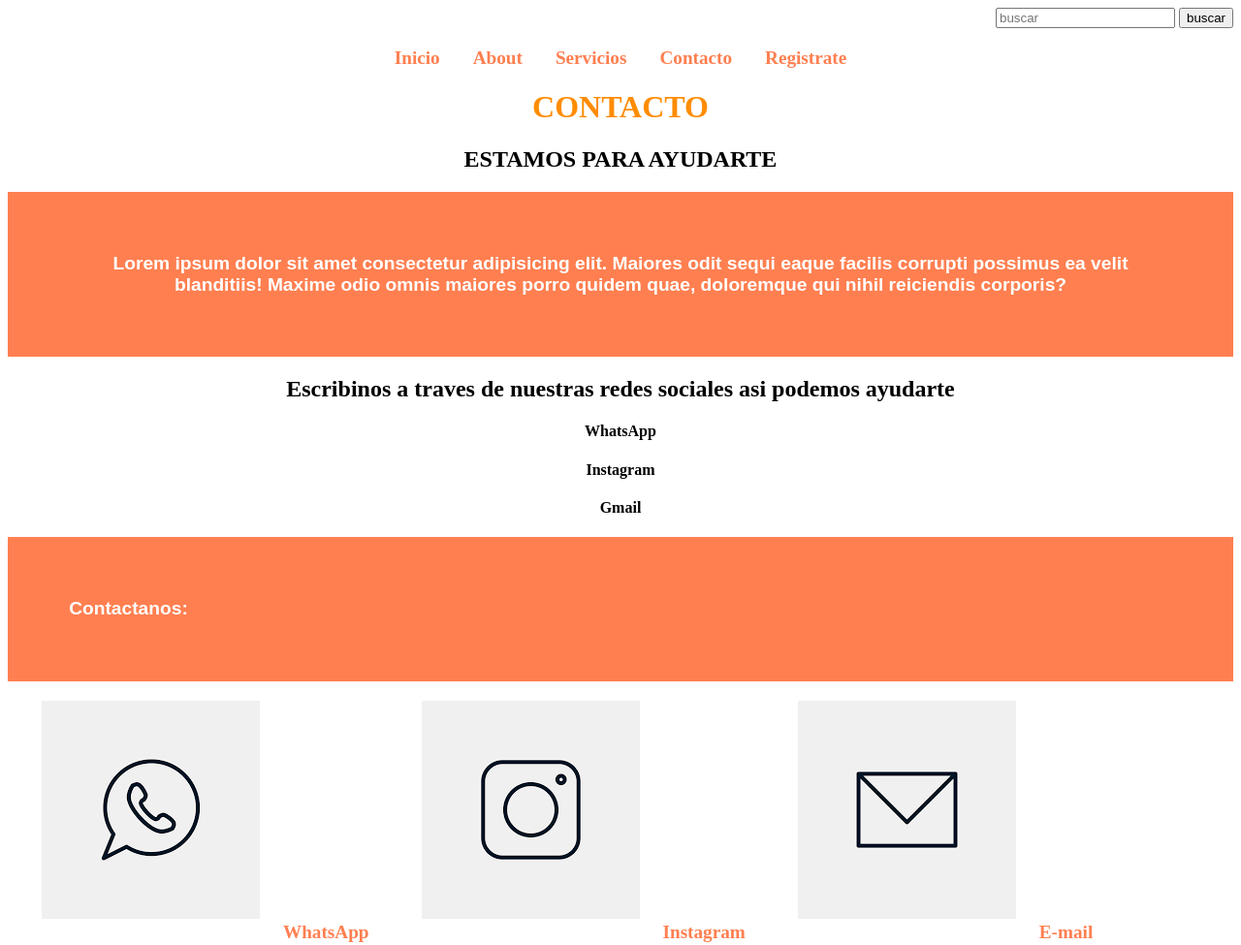
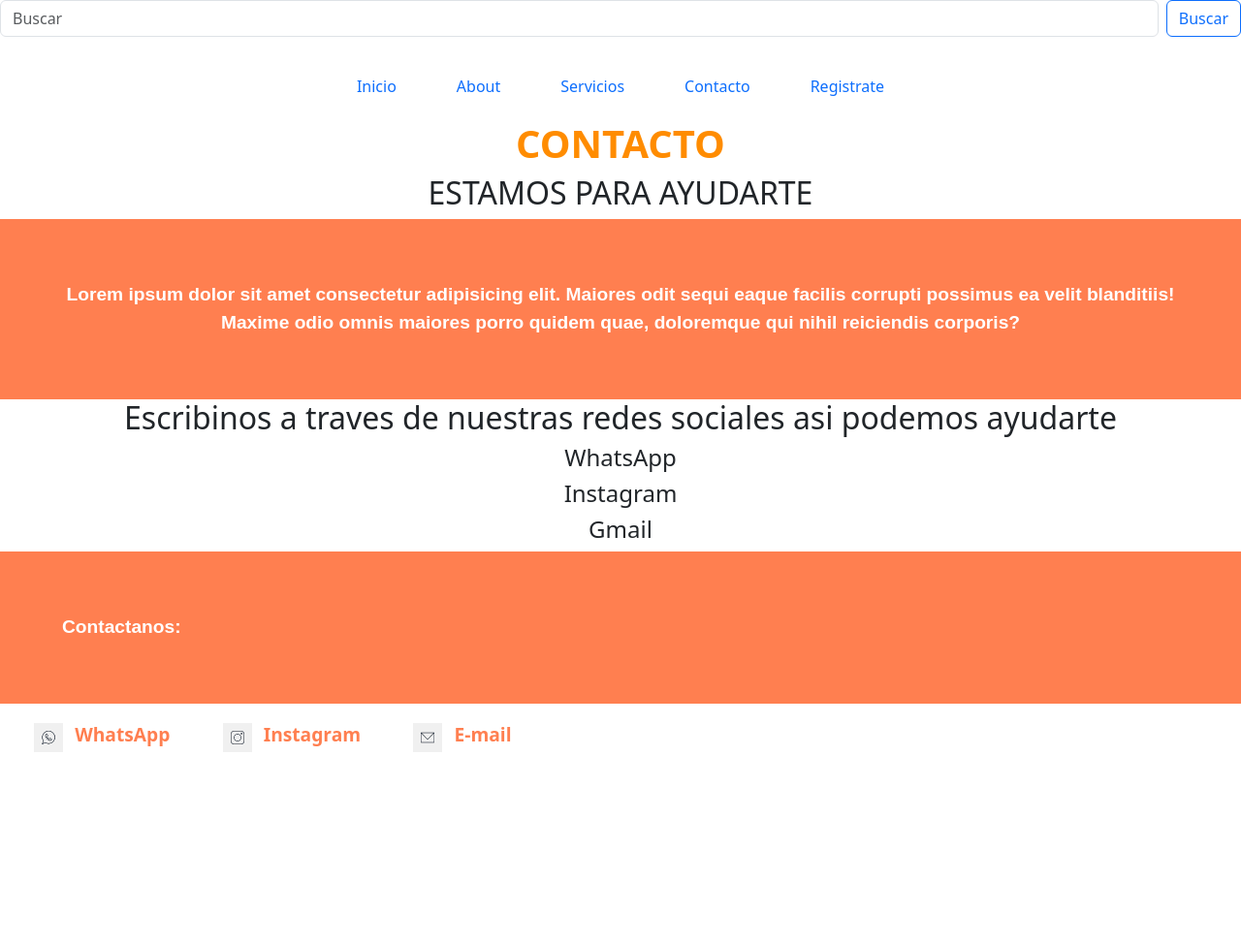
Before and after one commit to SantiagoSierra12/PreEntregaN2, a plain HTML site: page pages/contacto.html in a window 1280 px wide. Shown: the whole page at 97% size. After the commit the page ends 800 px from the top, so only its background shows below. Drawn offline with nearby package versions, Linux system fonts and the light colour scheme.

Commit message:
Agregue un estilo mas amigable para el footer y los metodos de contacto

```diff
--- a/css/style.css
+++ b/css/style.css
@@ -57,3 +57,11 @@ img{
 .imagen-hover:hover {
     transform: scale(1.05);
 }
+
+footer img {
+    width: 30px;
+    height: auto;
+    margin-right: 8px;
+    vertical-align: middle;
+
+}
--- a/pages/contacto.html
+++ b/pages/contacto.html
@@ -1,26 +1,27 @@
 <!DOCTYPE html>
 <html lang="en">
-<head>
-    <meta charset="UTF-8">
-    <meta name="viewport" content="width=device-width, initial-scale=1.0">
-    <title>SitioWeb Santiago Lopez Sierra</title>
-    <link rel="stylesheet" href="../CSS/style.css">
-</head>
+    <head>
+        <meta charset="UTF-8">
+        <meta name="viewport" content="width=device-width, initial-scale=1.0">
+        <title>SitioWeb Santiago Lopez Sierra</title>
+        <link href="https://cdn.jsdelivr.net/npm/bootstrap@5.3.3/dist/css/bootstrap.min.css" rel="stylesheet">
+        <link rel="stylesheet" href="../css/style.css">
+    </head>
 <body>
     <header>
         <div style="text-align: right;">
-            <form action="#" method="get">
-                <input type="text" name="busqueda" placeholder="buscar">
-                <input type="submit" value="buscar">
+            <form class="d-flex justify-content-end mb-3" role="search" action="#" method="get">
+                <input class="form-control me-2" type="search" placeholder="Buscar" name="busqueda">
+                <button class="btn btn-outline-primary" type="submit">Buscar</button>
             </form>
         </div>
-        <nav>
-            <ul>
-                <li><a href="../index.html">Inicio</a></li>
-                <li><a href="./about.html">About</a></li>
-                <li><a href="./servicios.html">Servicios</a></li>
-                <li><a href="./contacto.html">Contacto</a></li>
-                <li><a href="./registrate.html">Registrate</a></li>
+        <nav class="mt-2">
+            <ul class="nav justify-content-center flex-wrap">
+            <li class="nav-item"><a class="nav-link" href="../index.html">Inicio</a></li>
+            <li class="nav-item"><a class="nav-link" href="./about.html">About</a></li>
+            <li class="nav-item"><a class="nav-link" href="./servicios.html">Servicios</a></li>
+            <li class="nav-item"><a class="nav-link" href="./contacto.html">Contacto</a></li>
+            <li class="nav-item"><a class="nav-link" href="./registrate.html">Registrate</a></li>
             </ul>
         </nav>
     </header>
```
Also changed, not shown: pages/about.html (+14 -13 lines), pages/registrate.html (+14 -13 lines), pages/servicios.html (+9 -8 lines).
